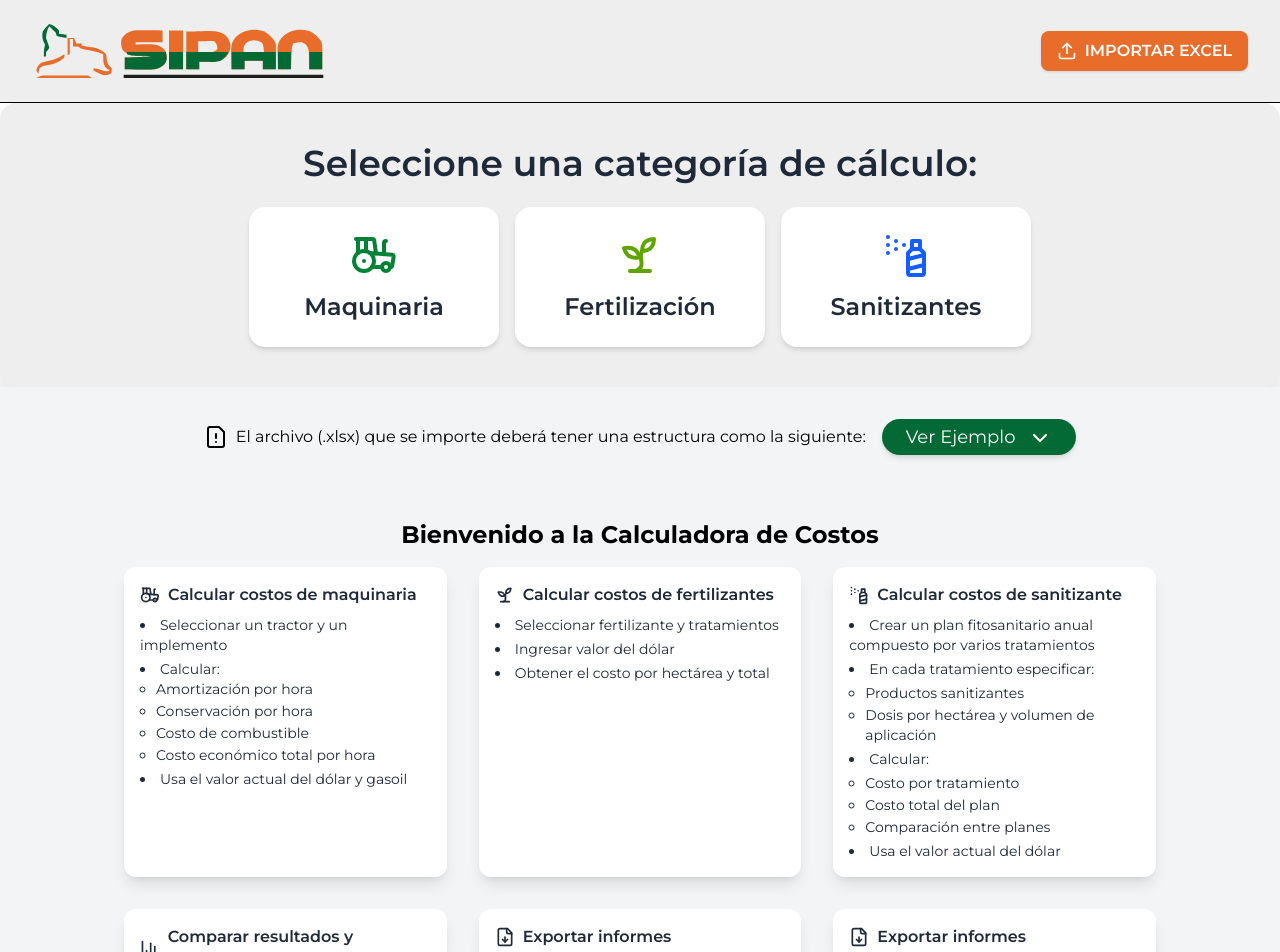
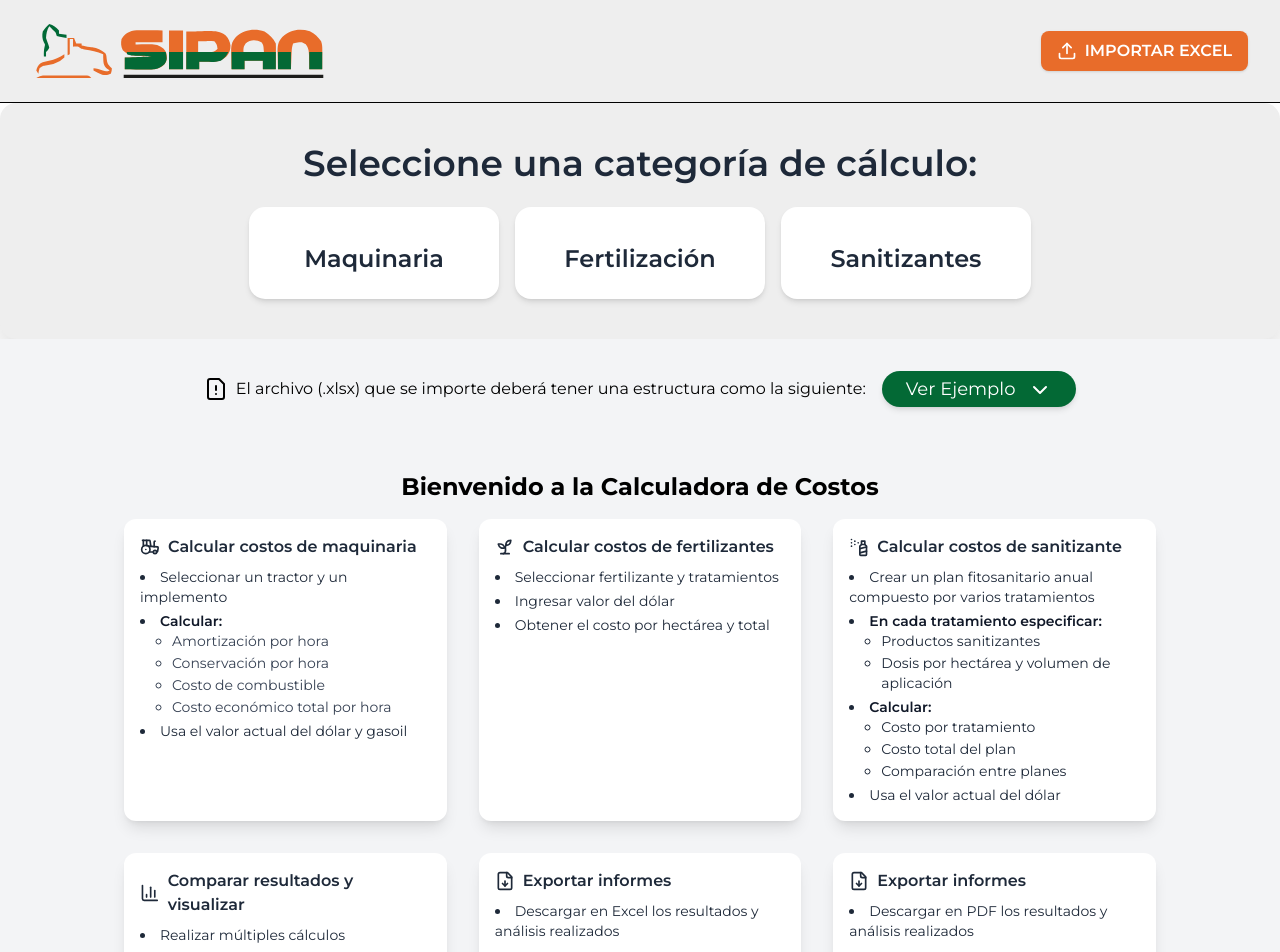
Before and after one commit to braianledantes/inta-calculadora, a React (Vite) app: page / in a window 1280 px wide. Shown: the top 952 px of the page. Built offline with nearby package versions, Linux system fonts and the light colour scheme; no server answers; what @react-pdf/renderer would draw is missing.

Commit message:
fix: clean up code formatting and improve component structure in various files

```diff
--- a/src/components/CardMaquinariaPlan/CardMaquinariaPlan.jsx
+++ b/src/components/CardMaquinariaPlan/CardMaquinariaPlan.jsx
@@ -92,6 +92,7 @@ export const CardMaquinariaPlan = forwardRef(function CardMaquinariaPlan(
 
       {/* IMPLEMENTO */}
       <div className="mb-8">
+
         <InputOptions
             label="Implemento"
             value={plan.implemento.nombre}
@@ -101,7 +102,6 @@ export const CardMaquinariaPlan = forwardRef(function CardMaquinariaPlan(
 
         <div className="grid grid-cols-1 sm:grid-cols-2 md:grid-cols-3 xl:grid-cols-4 gap-5 mt-5">
           <NumberValue name="Consumo" value={plan.implemento.consumoCombustible} unit="lt/h" />
-          {/* <NumberValue name="Coef. conserv." value={plan.implemento.gastoMantenimiento} /> */}
           <NumberValue name="Horas útiles" value={plan.implemento.horasVidaUtil} unit="h" />
 
           <InputNumber name="Precio" value={plan.implemento.precioDolar} unit="US$" onChange={onChangePrecioImplemento} />
--- a/src/components/CategoryCards/CategoryCards.jsx
+++ b/src/components/CategoryCards/CategoryCards.jsx
@@ -1,14 +1,8 @@
 import { Link, useLocation } from "react-router";
-import { Tractor, Sprout, SprayCan } from "lucide-react";
 import { PATHS } from "../../routes/paths";
 import { useContext } from "react";
 import { AppContext } from "../../context/AppContext";
 
-const ICONS = {
-  Maquinaria: <Tractor className="text-green-700" size={48} />,
-  Fertilización: <Sprout className="text-lime-600" size={48} />,
-  Sanitizantes: <SprayCan className="text-blue-600" size={48} />,
-};
 
 const CategoryCards = ({ setOpen }) => {
   const location = useLocation();
@@ -40,6 +34,7 @@ const CategoryCards = ({ setOpen }) => {
     },
   ];
 
+
   const isHome = location.pathname === PATHS.HOME;
 
   return (
@@ -49,6 +44,7 @@ const CategoryCards = ({ setOpen }) => {
       </h1>
 
       <div className="flex flex-wrap justify-center gap-4 pt-6">
+
         {cards.map(({ path, label, planes, addPlan }) => (
           <Link
             key={path}
@@ -64,23 +60,20 @@ const CategoryCards = ({ setOpen }) => {
               className={`
                 w-[110px] sm:w-[250px] flex flex-col items-center justify-center rounded-2xl p-6 shadow-md
                 bg-white hover:bg-gray-100 transition-all duration-300 ease-in-out cursor-pointer text-center
-                ${isHome ? 'h-[110px] sm:h-[140px]' : 'h-[48px]'}
                 ${location.pathname === path ? "border-2 border-green-600 shadow-lg scale-[1.02]" : ""}
-              `}
-            >
+              `}>
+
               {/* Contenedor para ícono con transición de opacidad y altura */}
               <div
                 className={`overflow-hidden transition-all duration-300 ease-in-out ${
-                  isHome ? "opacity-100 h-auto mb-3" : "opacity-0 h-0 mb-0"
-                }`}
-              >
-                {ICONS[label]}
+                  isHome ? "opacity-100 h-auto mb-3" : "opacity-0 h-0 mb-0"}`}>
               </div>
               <span className="text-sm sm:text-2xl font-semibold text-gray-800">
                 {label}
               </span>
             </div>
           </Link>
+
         ))}
       </div>
     </div>
--- a/src/pages/Home/Home.jsx
+++ b/src/pages/Home/Home.jsx
@@ -1,6 +1,7 @@
 import { useState } from "react";
 import InfoCard from "../../components/InfoCard/InfoCard.jsx";
 import InfoTablas from "../../components/InfoTablas/InfoTablas.jsx";
+
 import {
     FileWarningIcon,
     Tractor,
@@ -8,16 +9,14 @@ import {
     SprayCan,
     BarChart3,
     FileDown,
-    UploadCloud,
     ChevronUp,
     ChevronDown
 } from "lucide-react";
 
-
-
 const Home = () => {
     const [mostrarTablas, setMostrarTablas] = useState(false);
 
+    if (mostrarTablas) {
         return (
             <>
                 <div className="p-4">
@@ -33,98 +32,14 @@ const Home = () => {
                             {mostrarTablas ? (<> Ocultar  <ChevronUp className="inline-block mr-2" /> </>) : (<> Ver Ejemplo <ChevronDown className="inline-block ml-2" /></>)}
                         </button>
                     </div>
+                </div>
 
-                {!mostrarTablas && (
-                    <div className="min-h-full flex flex-col mt-10 items-center">
-                        <div className="p-6 w-full">
-                            <h1 className="text-2xl text-center font-bold mb-4">
-                                Bienvenido a la Calculadora de Costos
-                            </h1>
-                            <div className="text-gray-700 space-y-6">
-                                <div className="text-gray-800 w-full max-w-6xl mx-auto px-4">
-                                    <div className="grid grid-cols-1 md:grid-cols-2 lg:grid-cols-3 gap-8">
-
-                                        <InfoCard
-                                            icon={<Tractor className="w-5 h-5 " />}
-                                            title="Calcular costos de maquinaria"
-                                        >
-                                            <li>Seleccionar un tractor y un implemento</li>
-                                            <li>
-                                                Calcular:
-                                                <ul className="ml-4 list-[circle] space-y-0.5">
-                                                    <li>Amortización por hora</li>
-                                                    <li>Conservación por hora</li>
-                                                    <li>Costo de combustible</li>
-                                                    <li>Costo económico total por hora</li>
-                                                </ul>
-                                            </li>
-                                            <li>Usa el valor actual del dólar y gasoil</li>
-                                        </InfoCard>
-
-                                        <InfoCard
-                                            icon={<Sprout className="w-5 h-5 " />}
-                                            title="Calcular costos de fertilizantes"
-                                        >
-                                            <li>Seleccionar fertilizante y tratamientos</li>
-                                            <li>Ingresar valor del dólar</li>
-                                            <li>Obtener el costo por hectárea y total</li>
-                                        </InfoCard>
-
-                                        <InfoCard
-                                            icon={<SprayCan className="w-5 h-5 " />}
-                                            title="Calcular costos de sanitizante"
-                                        >
-                                            <li>Crear un plan fitosanitario anual compuesto por varios tratamientos</li>
-                                            <li>En cada tratamiento especificar:</li>
-                                                <ul className="ml-4 list-[circle] space-y-0.5">
-                                                    <li>Productos sanitizantes</li>
-                                                    <li>Dosis por hectárea y volumen de aplicación</li>
-                                                </ul>
-                                            <li>Calcular:</li>
-                                                <ul className="ml-4 list-[circle] space-y-0.5">
-                                                    <li>Costo por tratamiento</li>
-                                                    <li>Costo total del plan</li>
-                                                    <li>Comparación entre planes</li>
-                                                </ul>
-                                            <li>Usa el valor actual del dólar</li>
-                                        </InfoCard>
-
-                                        <InfoCard
-                                            icon={<BarChart3 className="w-5 h-5 " />}
-                                            title="Comparar resultados y visualizar"
-                                        >
-                                            <li>Realizar múltiples cálculos</li>
-                                            <li>Visualizar gráficos comparativos entre insumos o máquinas</li>
-                                        </InfoCard>
-
-                                        <InfoCard
-                                            icon={<FileDown className="w-5 h-5 " />}
-                                            title="Exportar informes"
-                                        >
-                                            <li>Descargar en Excel los resultados y análisis realizados</li>
-                                        </InfoCard>
-
-                                        <InfoCard
-                                            icon={<FileDown className="w-5 h-5 " />}
-                                            title="Exportar informes"
-                                        >
-                                            <li>Descargar en PDF los resultados y análisis realizados</li>
-                                        </InfoCard>
-                                    </div>
-                                </div>
-                            </div>
-                        </div>
-                    </div>
-                )}
-
-                {mostrarTablas && (
                 <div className=" mx-auto w-full max-w-6xl border-lightgray-100 p-4 rounded-xl shadow-lg bg-[#eeeeee] space-y-8">
 
                     <h2 className="text-2xl font-bold mb-4 text-center">Ejemplo de Estructura de Datos</h2>
                     <p className="text-gray-700 mb-4">
                         A continuación se muestra un ejemplo de las tablas que puedes importar para calcular los costos agrícolas.
                         Cada tabla corresponde a una hoja de cálculo en el archivo Excel que debes subir.
-
                     </p>
                     <p>
                         Asegúrese de que los datos estén organizados de acuerdo a este formato y que las columnas y nombre de las tablas coincidan con los ejemplos.
@@ -162,7 +77,7 @@ const Home = () => {
                             "consumoCombustible",
                         ]}
                         data={[
-                                [1, "Acoplado Matalico", 25000, 0.0004, 10000, 10, 0.10],
+                            [1, "Acoplado Metálico", 25000, 0.0004, 10000, 10, 0.10],
                             [2, "Aporcador", 30000, 0.00025, 4000, 10, 0.12],
                         ]}
                     />
@@ -175,25 +90,25 @@ const Home = () => {
                             "precioEnvaseDolar",
                             "volumenEnvase",
                             "unidadVolumenEnvase",
-                                "dosisAplicacion",
-                                "unidadDosisAplicacion",
+                            "dosisAplicación",
+                            "unidadDosisAplicación",
                         ]}
                         data={[
-                                [1, "ACIDO BORICO", 2.46, 1, "lt", 1, "lt"],
-                                [2, "ACIDO FOSFORICO", 8.01, 1, "kg", 1, "kg"],
+                            [1, "ÁCIDO BÓRICO", 2.46, 1, "lt", 1, "lt"],
+                            [2, "ÁCIDO FOSFÓRICO", 8.01, 1, "kg", 1, "kg"],
                         ]}
                     />
 
                     <InfoTablas
-                            title="sanitizantes"
+                        title="satirizantes"
                         headers={[
                             "numero",
                             "nombre",
                             "precioDolar",
                             "volumenEnvase",
                             "unidadVolumenEnvase",
-                                "dosisAplicacion",
-                                "unidadDosisAplicacion",
+                            "dosisAplicación",
+                            "unidadDosisAplicación",
                             "tipo",
                         ]}
                         data={[
@@ -203,19 +118,123 @@ const Home = () => {
                     />
 
                     <InfoTablas
-                            title="estadosFenologicos"
-                            headers={["numero", "nombre", "descripcion"]}
+                        title="estadosFonológicos"
+                        headers={["numero", "nombre", "descripción"]}
                         data={[
                             [1, "Inicio Floración", "Fin de septiembre a octubre - Primeras flores abiertas"],
                             [2, "Plena Floración", "Mediados de octubre - Más del 70% de flores abiertas"],
                         ]}
                     />
                 </div>
-                )}
+            </>
+        );
+    }
+
+    return (
+        <>
+            <div className="p-4">
+                <div className="flex items-center justify-center mb-4">
+                    <h1 className="text-l flex gap-2">
+                        <FileWarningIcon className="text-2xl" />
+                        El archivo (.xlsx) que se importe deberá tener una estructura como la siguiente:
+                    </h1>
+                    <button
+                        onClick={() => setMostrarTablas(!mostrarTablas)}
+                        className="bg-[#036935] hover:bg-[#024c27] text-white px-6 py-1 rounded-full text-lg shadow-md transition duration-300 ml-4"
+                    >
+                        {mostrarTablas ? (<> Ocultar  <ChevronUp className="inline-block mr-2" /> </>) : (<> Ver Ejemplo <ChevronDown className="inline-block ml-2" /></>)}
+                    </button>
                 </div>
 
+                    <div className="min-h-full flex flex-col mt-10 items-center">
+                        <div className="p-6 w-full">
+                            <h1 className="text-2xl text-center font-bold mb-4">
+                                Bienvenido a la Calculadora de Costos
+                            </h1>
+                            <div className="text-gray-700 space-y-6">
+                                <div className="text-gray-800 w-full max-w-6xl mx-auto px-4">
+                                    <div className="grid grid-cols-1 md:grid-cols-2 lg:grid-cols-3 gap-8">
+
+                                        <InfoCard
+                                            icon={<Tractor className="w-5 h-5 "/>}
+                                            title="Calcular costos de maquinaria"
+                                        >
+                                            <li className="">Seleccionar un tractor y un implemento</li>
+                                            <li>
+                                                <span className="text-gray-900 font-semibold">Calcular:</span>
+                                                <ul className="ml-8 list-[circle] space-y-0.5 text-gray-700">
+                                                    <li>Amortización por hora</li>
+                                                    <li>Conservación por hora</li>
+                                                    <li>Costo de combustible</li>
+                                                    <li>Costo económico total por hora</li>
+                                                </ul>
+                                            </li>
+                                            <li>Usa el valor actual del dólar y gasoil</li>
+                                        </InfoCard>
+
+                                        <InfoCard
+                                            icon={<Sprout className="w-5 h-5 " />}
+                                            title="Calcular costos de fertilizantes"
+                                        >
+                                            <li>Seleccionar fertilizante y tratamientos</li>
+                                            <li>Ingresar valor del dólar</li>
+                                            <li>Obtener el costo por hectárea y total</li>
+                                        </InfoCard>
+
+                                        <InfoCard
+                                            icon={<SprayCan className="w-5 h-5 " />}
+                                            title="Calcular costos de sanitizante"
+                                        >
+                                            <li>Crear un plan fitosanitario anual compuesto por varios tratamientos</li>
+                                            <li>
+                                                <span className="text-gray-900 font-semibold">En cada tratamiento especificar:</span>
+                                                <ul className="ml-8 list-[circle] space-y-0.5">
+                                                    <li>Productos sanitizantes</li>
+                                                    <li>Dosis por hectárea y volumen de aplicación</li>
+                                                </ul>
+                                            </li>
+
+                                            <li><span className="text-gray-900 font-semibold">Calcular:</span>
+                                               <ul className="ml-8 list-[circle] space-y-0.5">
+                                                    <li>Costo por tratamiento</li>
+                                                    <li>Costo total del plan</li>
+                                                    <li>Comparación entre planes</li>
+                                                </ul>
+                                            </li>
+
+                                            <li>Usa el valor actual del dólar</li>
+
+                                        </InfoCard>
+
+                                        <InfoCard
+                                            icon={<BarChart3 className="w-5 h-5 " />}
+                                            title="Comparar resultados y visualizar"
+                                        >
+                                            <li>Realizar múltiples cálculos</li>
+                                            <li>Visualizar gráficos comparativos entre insumos o máquinas</li>
+                                        </InfoCard>
+
+                                        <InfoCard
+                                            icon={<FileDown className="w-5 h-5 " />}
+                                            title="Exportar informes"
+                                        >
+                                            <li>Descargar en Excel los resultados y análisis realizados</li>
+                                        </InfoCard>
+
+                                        <InfoCard
+                                            icon={<FileDown className="w-5 h-5 " />}
+                                            title="Exportar informes"
+                                        >
+                                            <li>Descargar en PDF los resultados y análisis realizados</li>
+                                        </InfoCard>
+
+                                    </div>
+                                </div>
+                            </div>
+                        </div>
+                    </div>
+            </div>
         </>
-
     );
 };
 
```
Also changed, not shown: src/api/dolar.js (+6 -6 lines), src/components/DeleteButton/DeleteButton.jsx (+6 -6 lines), src/components/InputDolar/InputDolar.jsx (+13 -14 lines), src/components/TratamientoSanitario/TratamientoSanitario.jsx (+5 -2 lines). Lines whose indentation alone changed are shown as unchanged.
